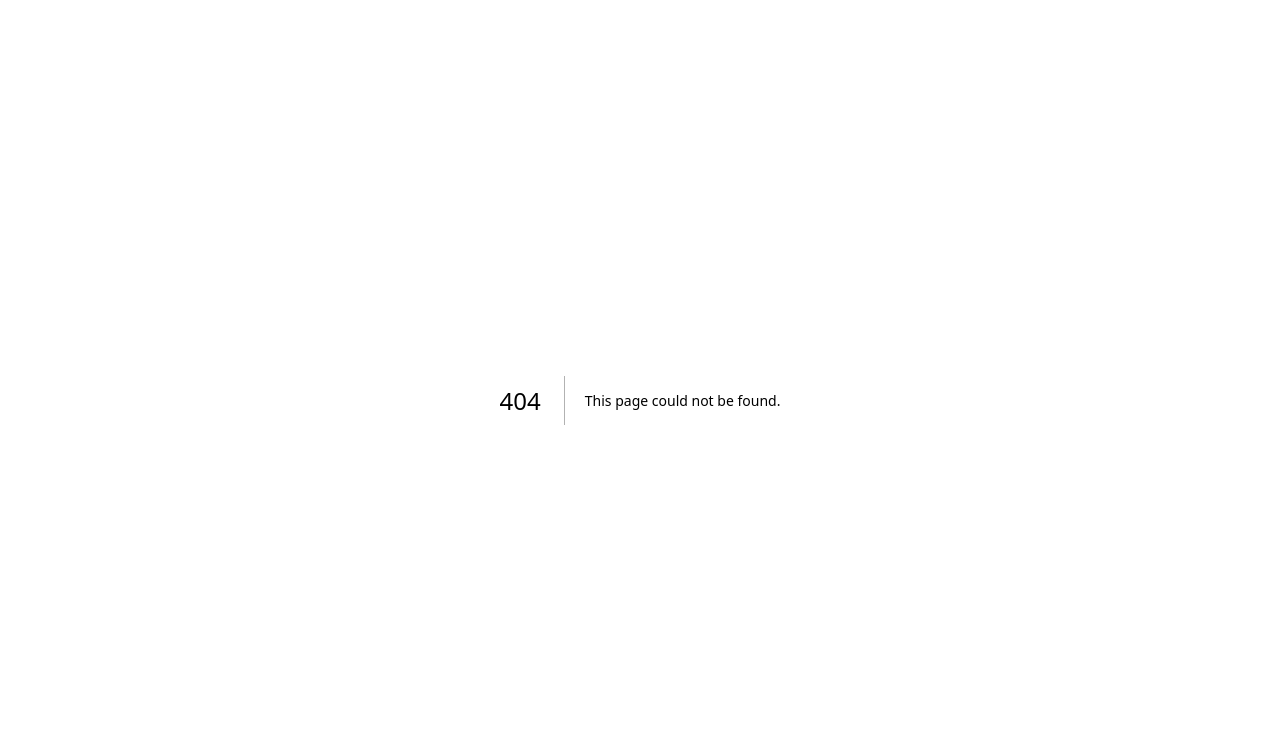
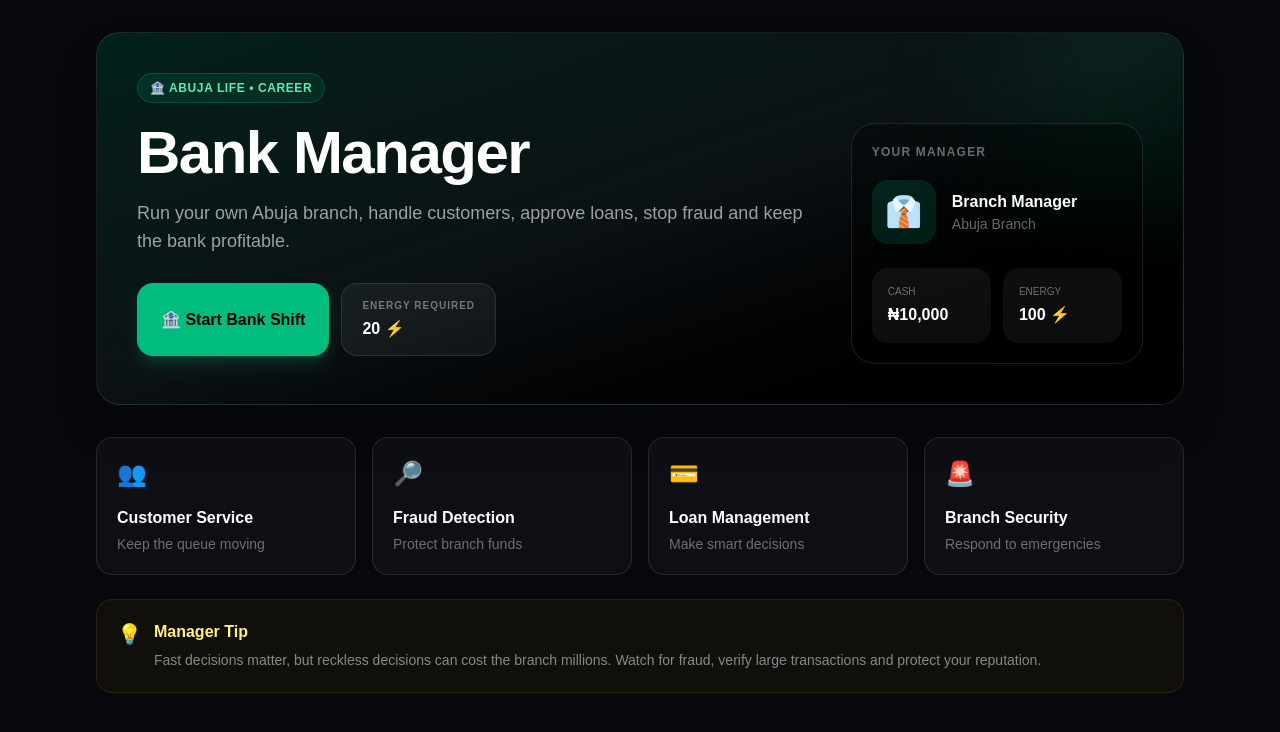
Before and after one commit to divinealex533-commits/abuja-life, a Next.js app: page /jobs/bank-manager in a window 1280 px wide. Before the commit this address had no page. Shown: the top 732 px of the page. Built offline with nearby package versions, Linux system fonts and the light colour scheme.

Commit message:
Add Bank Manager job route

```diff
--- /dev/null
+++ b/src/app/jobs/bank-manager/page.tsx
@@ -0,0 +1,38 @@
+"use client";
+
+import { useEffect, useState } from "react";
+import BankManagerPanel from "@/components/game/BankManagerPanel";
+import {
+  loadPlayerState,
+  type PlayerGameState,
+} from "@/lib/game/player";
+
+export default function BankManagerPage() {
+  const [player, setPlayer] =
+    useState<PlayerGameState | null>(null);
+
+  useEffect(() => {
+    setPlayer(loadPlayerState());
+  }, []);
+
+  if (!player) {
+    return (
+      <main className="flex min-h-screen items-center justify-center bg-[#07080d] text-white">
+        <div className="text-center">
+          <div className="mx-auto mb-4 h-10 w-10 animate-spin rounded-full border-4 border-white/10 border-t-emerald-500" />
+
+          <p className="text-sm font-semibold text-white/60">
+            Opening Bank Manager...
+          </p>
+        </div>
+      </main>
+    );
+  }
+
+  return (
+    <BankManagerPanel
+      player={player}
+      setPlayer={setPlayer}
+    />
+  );
+}
```
